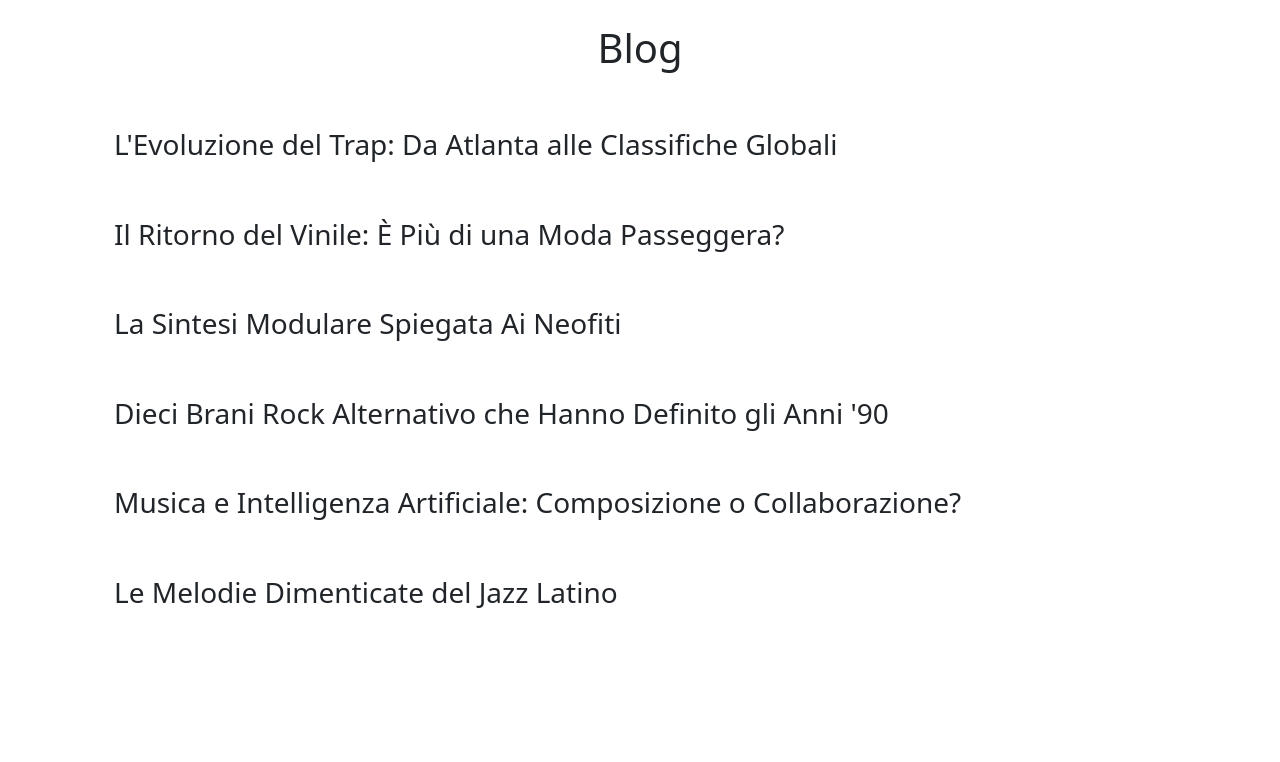
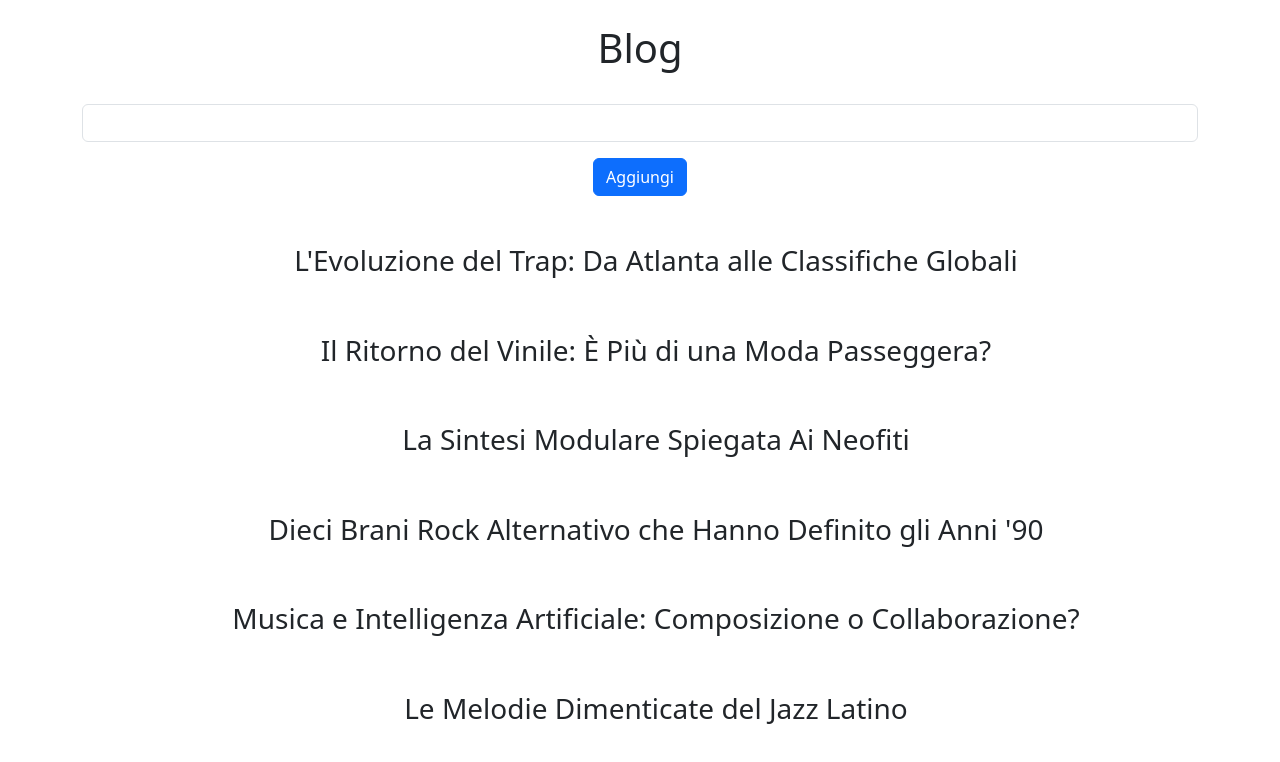
Before and after one commit to ElioSpena/react-form, a React (Vite) app: page / in a window 1280 px wide. Shown: the top 762 px of the page. Built offline with nearby package versions, Linux system fonts and the light colour scheme.

Commit message:
feat: aggiunto form

```diff
--- a/src/App.jsx
+++ b/src/App.jsx
@@ -1,7 +1,23 @@
-import data from "./assets/data/data.js"
+import { useState } from "react"
+import  musicBlogArticles from "./assets/data/data.js"
 
 
 function App() {
+  const [newArticle, setNewArticle] = useState("");
+  const [articles, setArticles] = useState(musicBlogArticles);
+
+
+  function submit(event) {
+    event.preventDefault();
+      const newArticleObject = {
+      id: [articles.length + 1],
+      titolo: newArticle,
+      contenuto: "",
+    };
+    setArticles((articles)=> [...articles, newArticleObject ]);
+    setNewArticle("");
+  }
+
 
   return (
     <>
@@ -13,10 +29,28 @@ function App() {
 
       <section className="container">
 
-            <ul>
+          <form
+          onSubmit={submit}
+           className="text-center">
 
-              {data.map(curData=> (
-                <li className="list-group">
+            <input
+            value={newArticle}
+            onChange={(event) => {
+              setNewArticle(event.target.value);
+            }}
+            className="form-control mb-3"
+            type="text" />
+
+            <button
+            className="btn btn-primary mb-4">
+              Aggiungi</button>
+          </form>
+
+
+            <ul className="text-center">
+
+              {articles.map(curData=> (
+                <li key={curData.id} className="list-group">
                   <h3 className="py-4">{curData.titolo}</h3>
                  {/*  <p>{curData.contenuto}</p> */}
                 </li>
```
